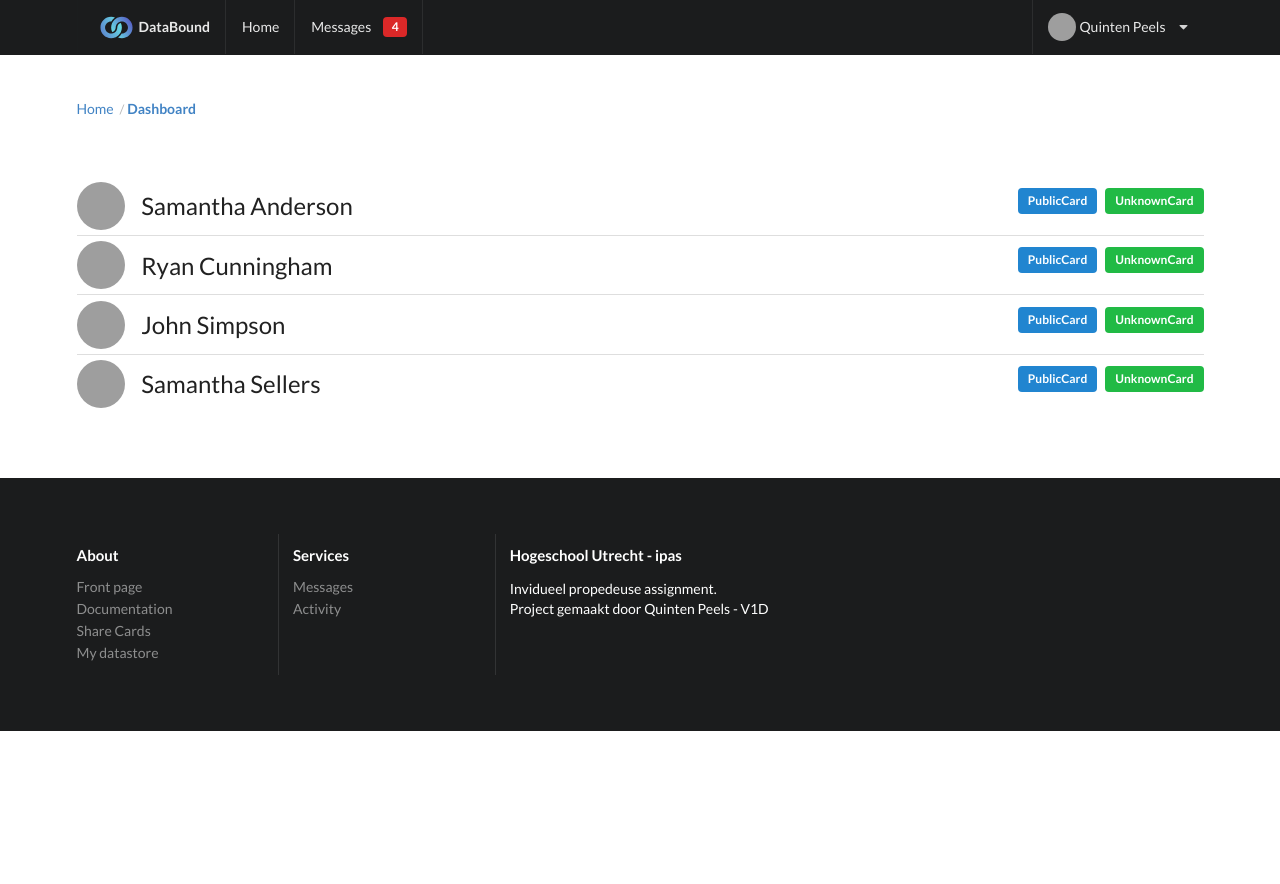
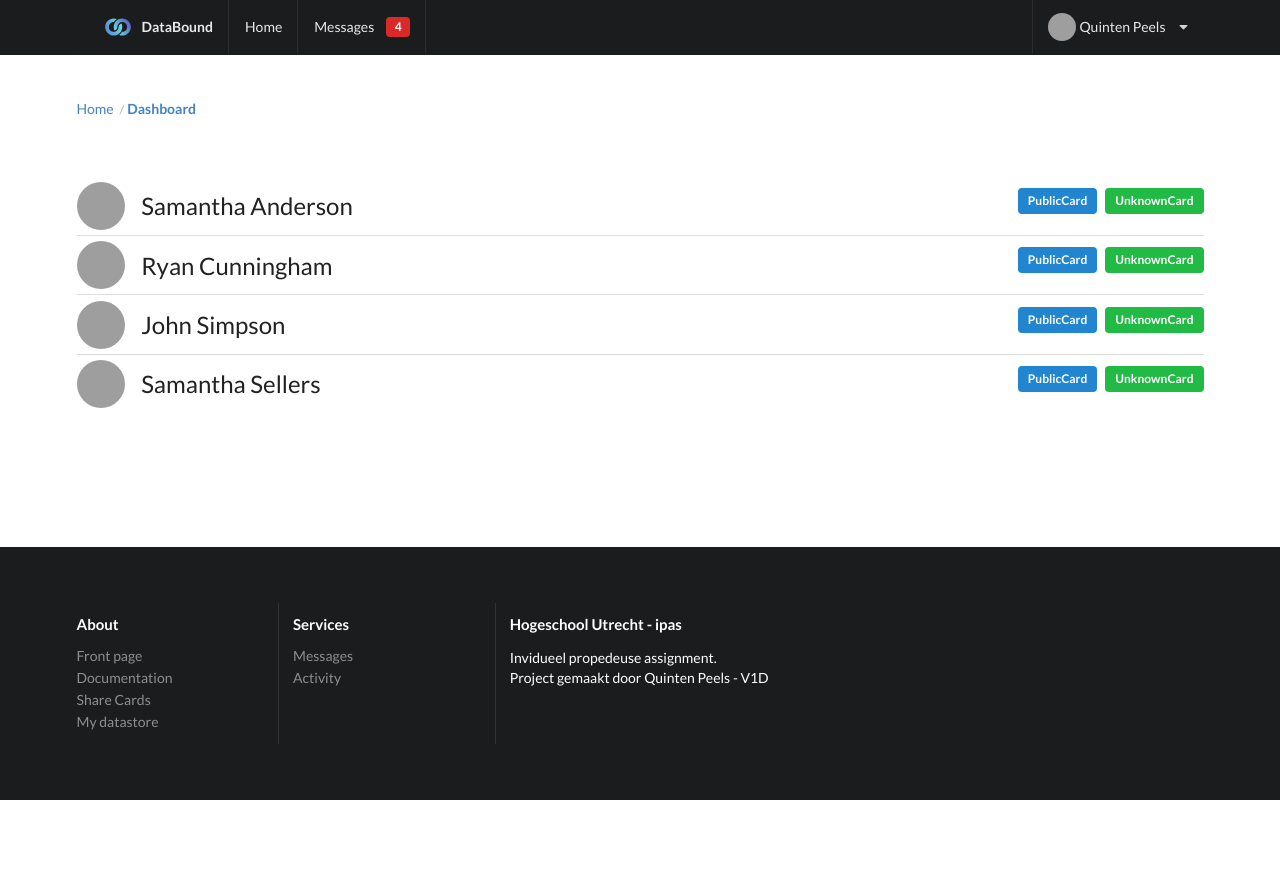
Before and after one commit to Quintenps/DataBound, a PHP site: page /portal/cardsreceived.php in a window 1280 px wide. After the commit the page ends 800 px from the top, so only its background shows below. Run offline with PHP 8.4, Linux system fonts and the light colour scheme; grey boxes are pictures that could not be loaded.

Commit message:
logo href, footer cardreceived fix

```diff
--- a/portal/cardsreceived.php
+++ b/portal/cardsreceived.php
@@ -42,6 +42,8 @@
     <link href="../dist/components/dropdown.css" rel="stylesheet" type=
     "text/css">
     <link href="../dist/components/icon.css" rel="stylesheet" type="text/css">
+    <link href="../dist/style.css" rel="stylesheet" type="text/css">
+
     <style type="text/css">
     body {
     background-color: #FFFFFF;
@@ -61,8 +63,9 @@
     }
     </style>
 </head>
-<body>
+<body class="Site">
 <?php include 'includes/menu.php'; ?>
+<main class="Site-content">
     <div class="ui main container">
 
         <div class="ui grid">
@@ -173,6 +176,7 @@ $('.ui.modal').modal('show');
 
 
     </div>
-<?php include 'includes/footer.php'; ?>
+</main>
+<footer><?php include 'includes/footer.php'; ?></footer>
 </body>
 </html>
--- a/portal/includes/menu.php
+++ b/portal/includes/menu.php
@@ -1,6 +1,6 @@
     <div class="ui fixed inverted menu">
         <div class="ui container">
-            <a class="header item" href="#"><img src="../images/logo-icon.svg" style="width:64px padding:0px 10px; margin:-15px 5px;">  DataBound</a> <a class="item"
+            <a class="header item" href="javascript:void(null)"><img src="../images/logo-icon.svg" style="width:48px; padding:0px 10px;"> DataBound</a> <a class="item"
             href="index.php">Home</a> <a class="item" href="messages.php">Messages
             <div class="ui red label">
                 4
```
